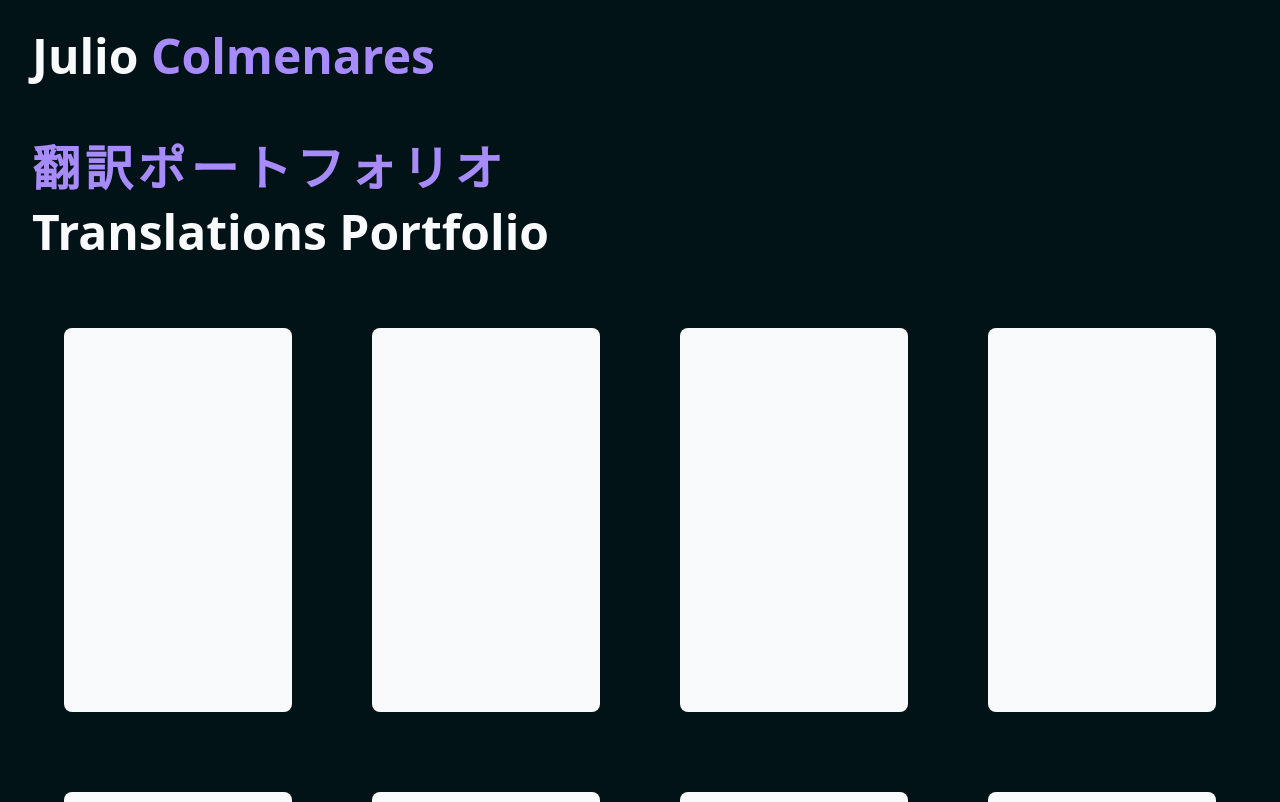
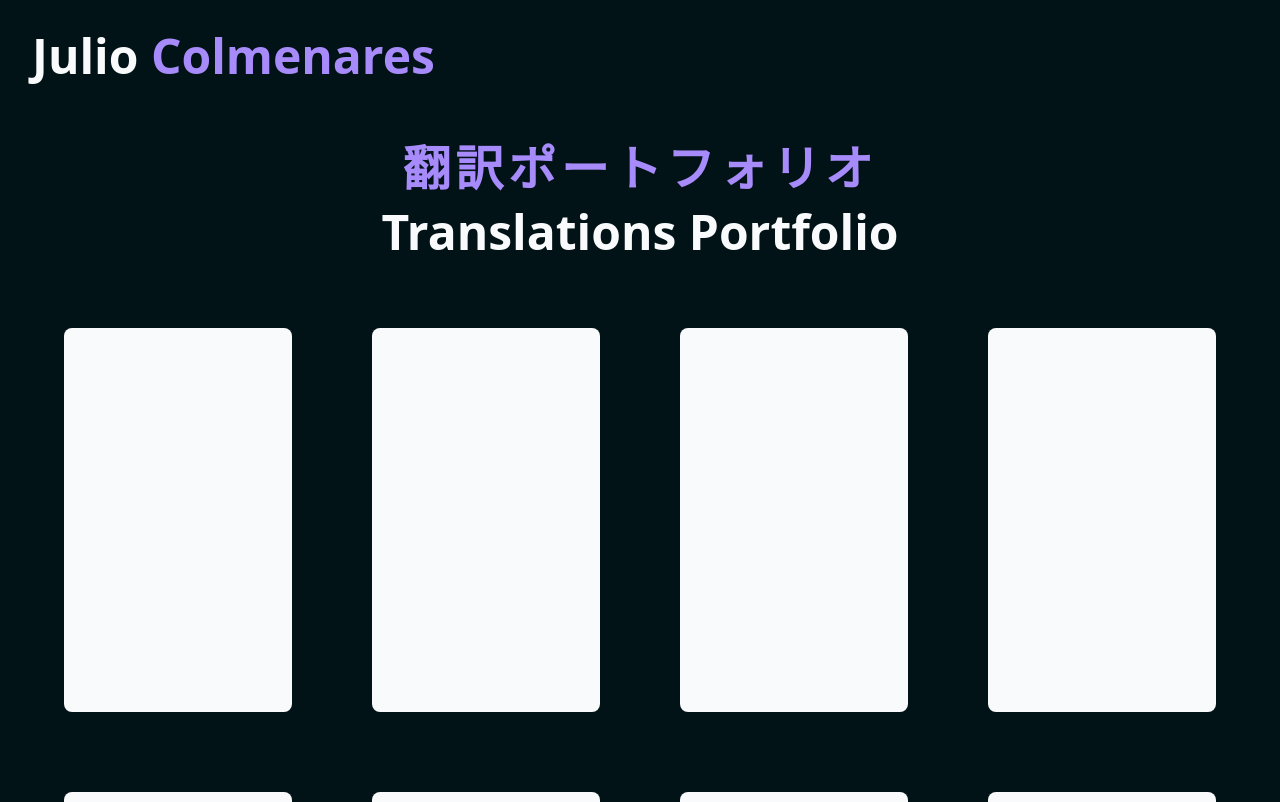
Before and after one commit to soygabrielnunez/translations-portfolio, a Vue app: page / in a window 1280 px wide. Shown: the top 802 px of the page. Built offline with nearby package versions, Linux system fonts and the light colour scheme.

Commit message:
adjusting style

```diff
--- a/src/components/Portfolio.vue
+++ b/src/components/Portfolio.vue
@@ -1,8 +1,8 @@
 <template>
 <div class="portfolio-container grid p-8 gap-10">
   <div>
-    <span class="text-3xl sm:text-5xl text-purple-400 font-extrabold tracking-widest">翻訳ポートフォリオ</span>
-    <h1 class="text-3xl sm:text-5xl text-gray-50 font-semibold capitalize mt-4">translations portfolio</h1>
+    <h1 class="text-center text-3xl sm:text-5xl text-purple-400 font-extrabold tracking-widest">翻訳ポートフォリオ</h1>
+    <h1 class="text-center text-3xl sm:text-5xl text-gray-50 font-semibold capitalize mt-4">translations portfolio</h1>
   </div>
   <div class="grid justify-center grid-cols-1 md:grid-cols-2 lg:grid-cols-3 xl:grid-cols-4 gap-20 p-8">
     <div class="rounded-lg 100% h-96 bg-gray-50"></div>
```
